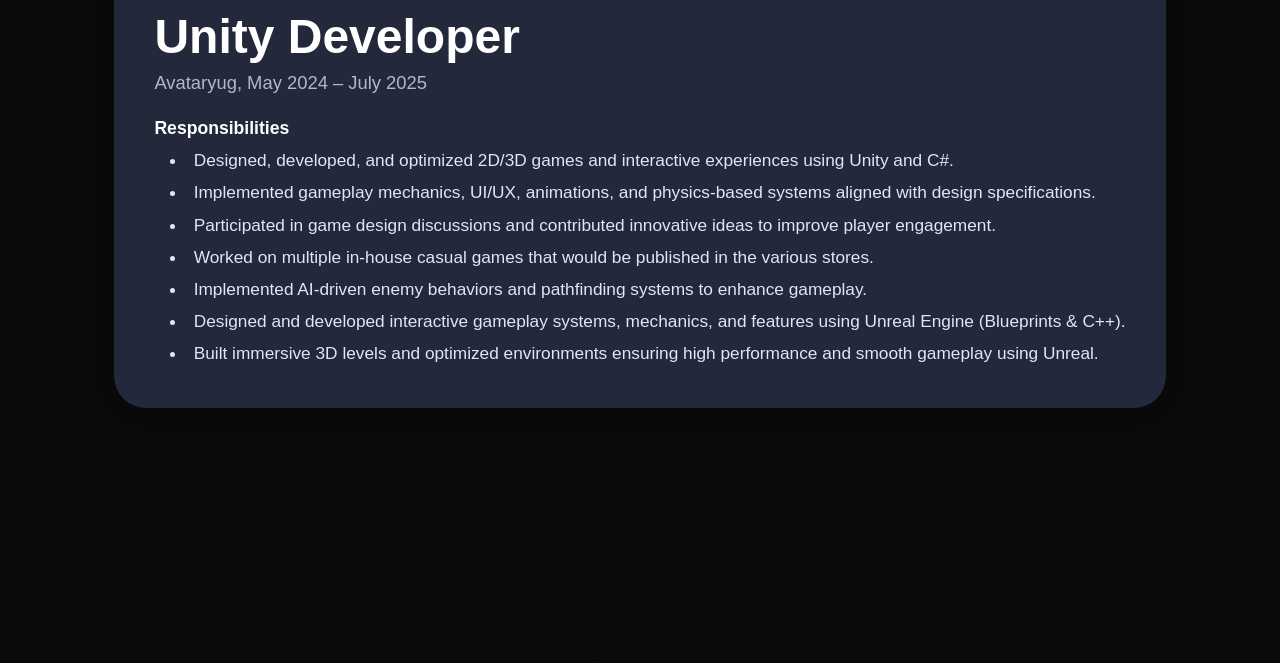
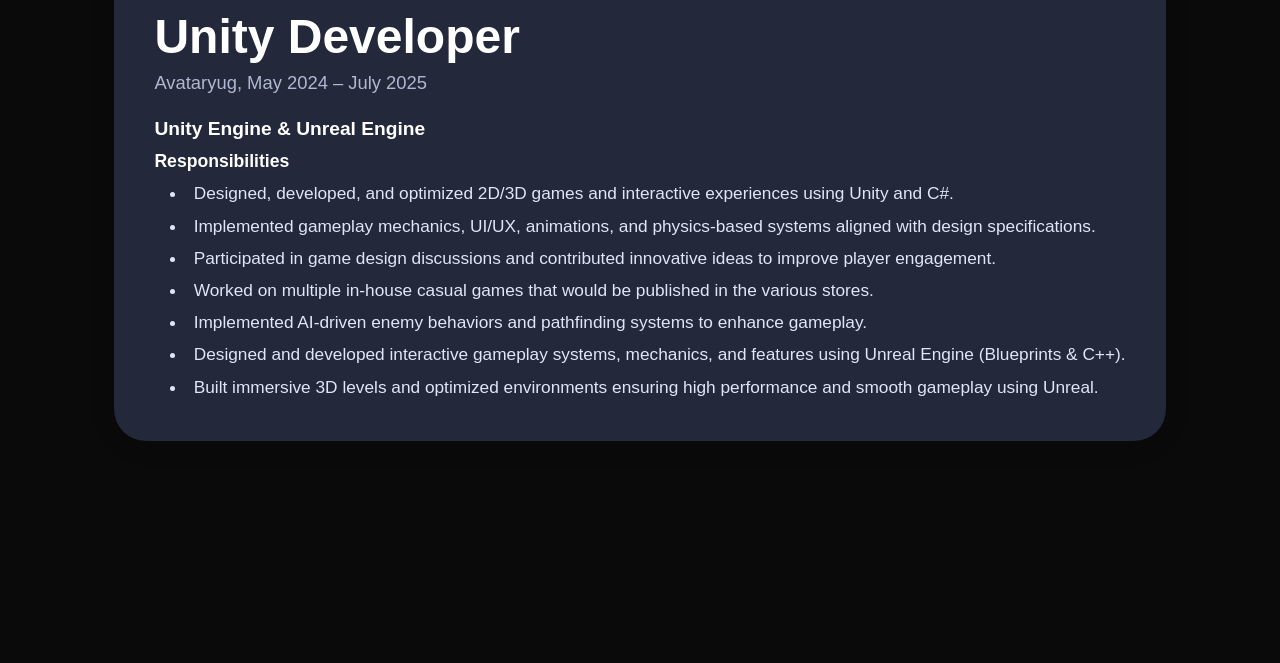
Before and after one commit to Sherwin012/github-portfolio, a website: page index.html in a window 1280 px wide. Shown: the part 1069-1732 px from the top of the page. Drawn offline with Linux system fonts and the light colour scheme.

Commit message:
font changes

```diff
--- a/index.html
+++ b/index.html
@@ -47,6 +47,7 @@
         </p>
       </div>
       <div class="work-responsibilities">
+        <h3>Unity Engine & Unreal Engine</h3>
         <strong>Responsibilities</strong>
         <ul>
           <li>Designed, developed, and optimized 2D/3D games and interactive experiences using Unity and C#.</li>
--- a/style.css
+++ b/style.css
@@ -394,6 +394,11 @@
   padding-left: 1rem;
 }
 
+.work-responsibilities h3{
+  font-size: 1.2rem;
+  margin-bottom: 0.7rem;
+}
+
 .work-responsibilities li {
   margin-bottom: 0.7rem;
   font-size: 1.08rem;
```
